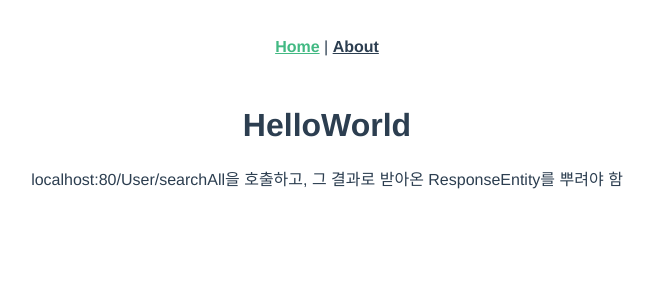
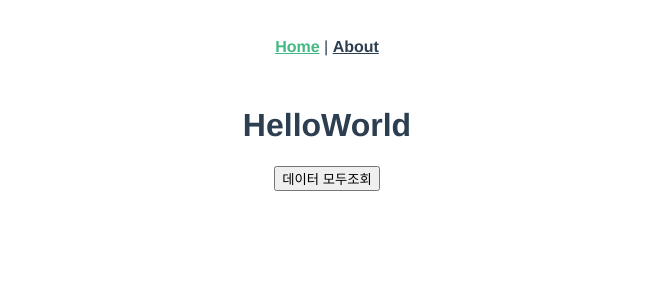
Before and after one commit to qwerty1434/JAVA_TOY_PROJECT, a Vue app in the folder src/main/resources/dart-front/: page / in a window 1280 px wide. Shown: the top 300 px of the page, without its empty margins (313-965 px from the left). Built offline with nearby package versions, Linux system fonts and the light colour scheme.

Commit message:
데이터 주고받기 - console에 출력까지

```diff
--- a/src/main/resources/dart-front/package.json
+++ b/src/main/resources/dart-front/package.json
@@ -8,6 +8,7 @@
     "lint": "vue-cli-service lint"
   },
   "dependencies": {
+    "axios": "^0.27.2",
     "core-js": "^3.8.3",
     "vue": "^2.6.14",
     "vue-router": "^3.5.1",
--- /dev/null
+++ b/src/main/resources/dart-front/src/url/http.js
@@ -0,0 +1,9 @@
+import axios from "axios";
+
+// axios 객체 생성
+export default axios.create({
+  baseURL: "http://localhost:80",
+  headers: {
+    "Content-type": "application/json",
+  },
+});
--- a/src/main/resources/dart-front/src/views/IndexView.vue
+++ b/src/main/resources/dart-front/src/views/IndexView.vue
@@ -1,7 +1,20 @@
 <template>
   <div class="about">
     <h1>HelloWorld</h1>
-    localhost:80/User/searchAll을 호출하고, 그 결과로 받아온 ResponseEntity를
-    뿌려야 함
+
+    <button @click="searchAll">데이터 모두조회</button>
   </div>
 </template>
+<script>
+import url from "@/url/http";
+
+export default {
+  methods: {
+    searchAll() {
+      url.get("/User/searchAll", {}).then((response) => {
+        console.log(response);
+      });
+    },
+  },
+};
+</script>
```
Also changed, not shown: 2 other files (tests, documents, lock files or other folders).
